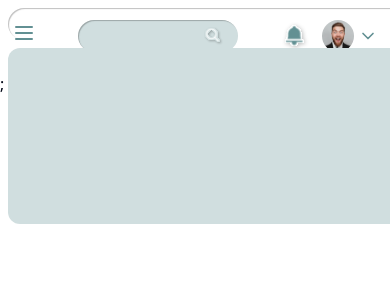
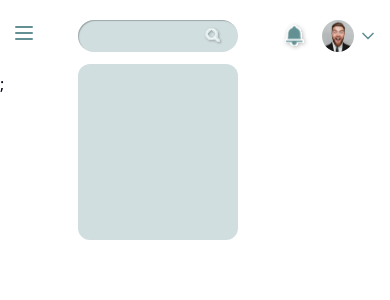
Before and after one commit to dhendisyafaa/web_masagi, a Next.js app: page /wrapper/layoutDashboard in a window 390 px wide. Both pictures are taken after a click on the button 158 px from the left and 36 px from the top of the page. Shown: the top 300 px of the page. Built offline with nearby package versions, Linux system fonts and the light colour scheme; a web font is replaced by a local one.

Commit message:
fix responsive search bar

```diff
--- a/src/components/SearchBarComponent.jsx
+++ b/src/components/SearchBarComponent.jsx
@@ -20,9 +20,9 @@ export default function SearchBarComponent() {
           />
         </div>
       </DropdownMenuTrigger>
-      <DropdownMenuContent className="flex flex-col gap-2">
+      <DropdownMenuContent className="flex flex-col gap-2 md:-mt-14 -mt-10">
         <Input className="" />
-        <div className="w-[525px] rounded-xl h-44 items-end flex bg-[#D0DEDF]"></div>
+        <div className="w-40 md:w-[525px] rounded-xl h-44 items-end flex bg-[#D0DEDF]"></div>
       </DropdownMenuContent>
     </DropdownMenu>
   );
--- a/src/components/ui/input.jsx
+++ b/src/components/ui/input.jsx
@@ -7,7 +7,7 @@ const Input = React.forwardRef(({ className, type, ...props }, ref) => {
     <input
       type={type}
       className={cn(
-        "flex h-8 md:h-10 w-full min-w-40 rounded-[50px] px-3 shadow-[inset_1px_1px_1px_rgba(0,0,0,0.25)] border-none outline-none bg-transparent",
+        "flex h-8 md:h-10 w-40 md:w-[525px] rounded-[50px] px-3 border-none outline-none bg-transparent",
         className
       )}
       ref={ref}
```
